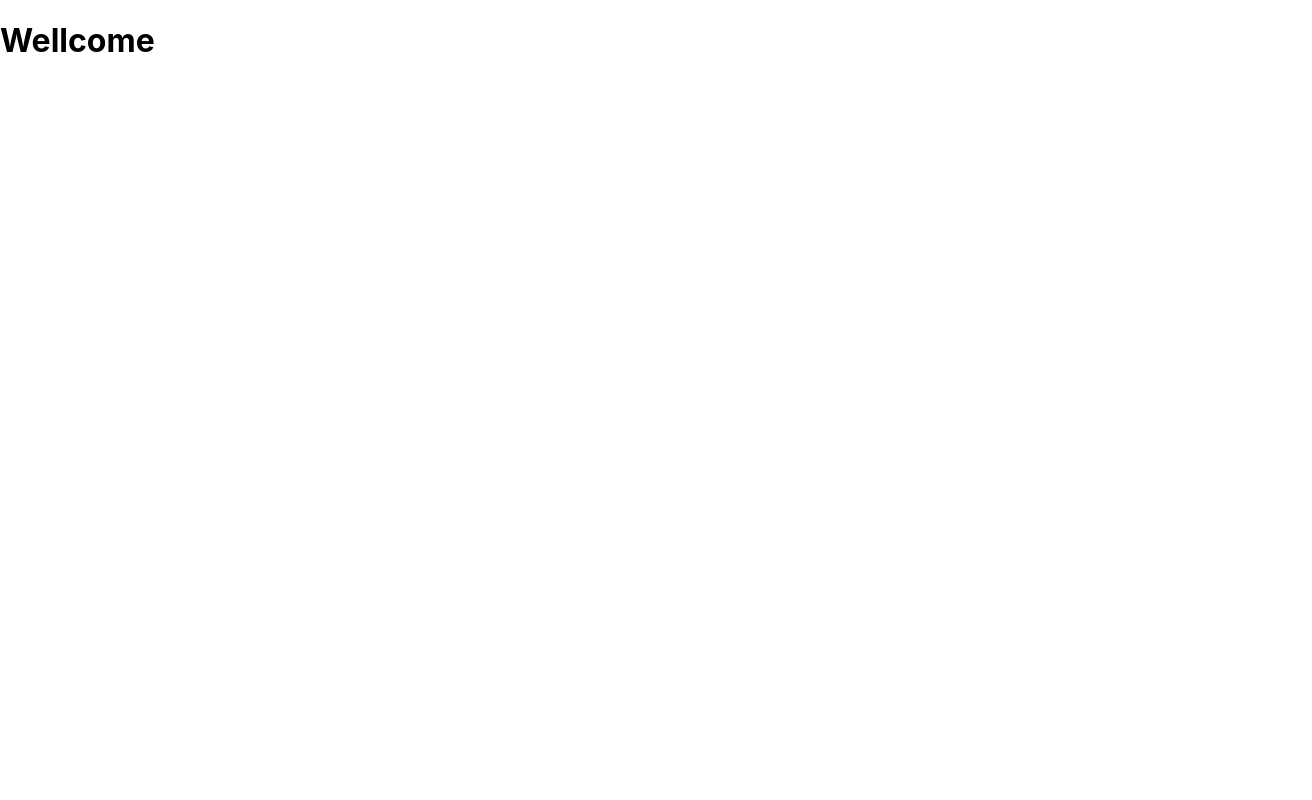
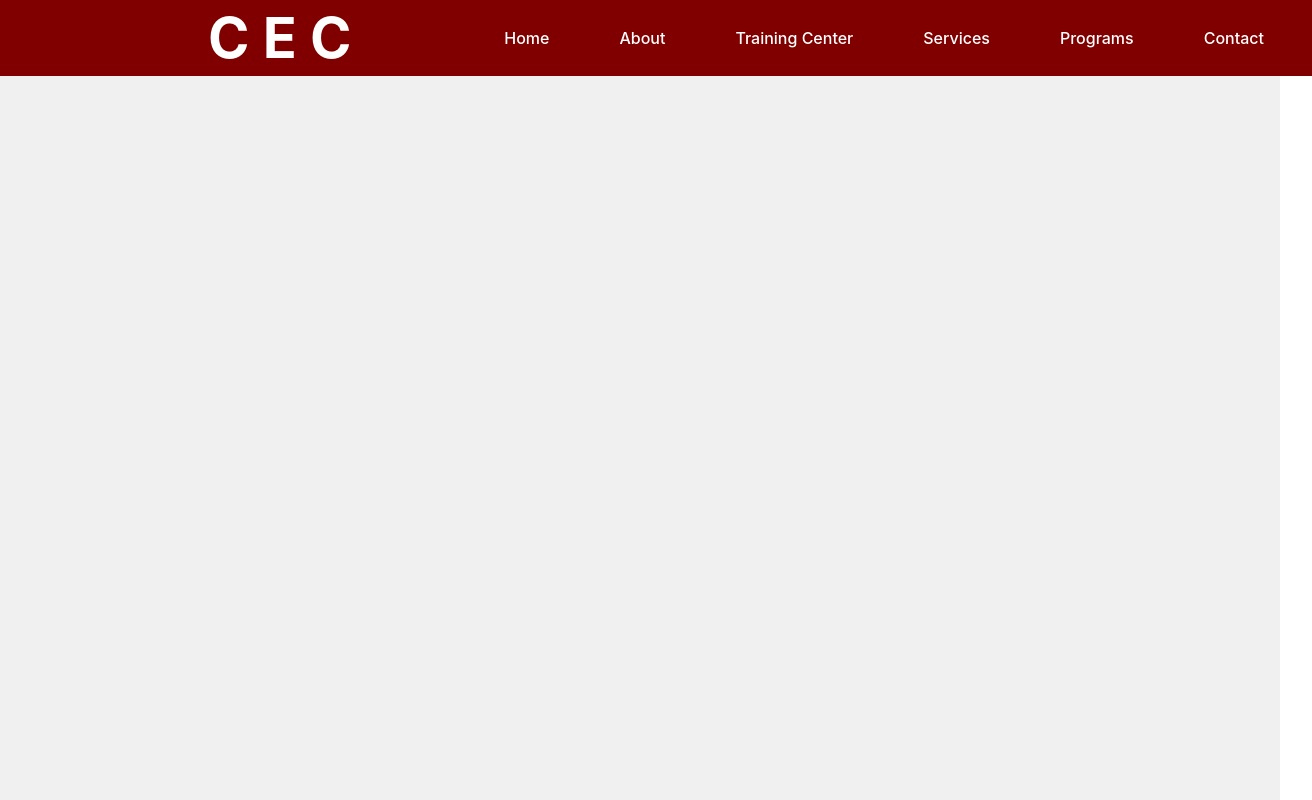
Before and after one commit to pehesara112455/softstack, a React (Create React App) app: page / in a window 1280 px wide. Shown: the whole page, 1312 px wide, since content can reach past the window. Built offline with nearby package versions, Linux system fonts and the light colour scheme.

Commit message:
Navigation bar

```diff
--- a/src/Components/Hompage.js
+++ b/src/Components/Hompage.js
@@ -1,11 +1,15 @@
 
 import React from 'react';
+import '../Styles/homepage.css';
+import Navbar from './Navbar';
+
 
 
 function Hompage(){
     return(<div className="homepge">
         <div className="H-container">
-            <h1>Wellcome</h1>
+
+            <Navbar/>
         </div>
     </div>)
 }
--- /dev/null
+++ b/src/Components/Navbar.js
@@ -0,0 +1,28 @@
+import React, { useState } from 'react';
+
+import '../Styles/Navbar-styles.css';
+
+
+function Navbar(){
+    const [isOpen, setIsOpen] = useState(false);
+    const toggleMenu = () => setIsOpen(!isOpen);
+
+    return (
+    <nav className="navbar">
+      <div className="logo">C E C</div>
+      <div className="hamburger" onClick={toggleMenu}>☰</div>
+      <ul className={`nav-links ${isOpen ? 'open' : ''}`}>
+        <li><a href="#">Home</a></li>
+        <li><a href="#">About</a></li>
+        <li><a href="#">Training Center</a></li>
+        <li><a href="#">Services</a></li>
+        <li><a href="#">Programs</a></li>
+        <li><a href="#">Contact</a></li>
+      </ul>
+    </nav>
+  );
+
+
+
+}
+export default Navbar;
--- /dev/null
+++ b/src/Styles/Navbar-styles.css
@@ -0,0 +1,129 @@
+
+.navbar {
+  display: flex;
+  justify-content: space-between;
+  align-items: center;
+  background-color: maroon;
+  padding: 0 20px;
+  height: 60px;
+  color: white;
+  position: absolute;
+  top: 0px;
+  left: 0px;
+
+
+
+
+
+}
+
+.navbar {
+  width: 95%;
+  padding: 0.5rem 1rem;
+
+}
+
+
+@media (min-width: 768px) {
+  .navbar {
+    max-width: 1600px;
+    margin: 0 auto;
+    padding: 0.5rem 3rem;
+
+  }
+}
+
+.logo {
+  font-size: 1.5rem;
+  font-weight: bold;
+  position: relative;
+  left: 3rem;
+
+}
+
+@media (min-width:768px){
+  .logo{
+  font-size: 3.5rem;
+  font-weight: bold;
+  position: relative;
+  left: 10rem;
+  }
+}
+
+
+
+.hamburger {
+  display: none;
+  font-size: 1.8rem;
+  cursor: pointer;
+  position: relative;
+  right: 20rem;
+  top: -2px;
+}
+
+.nav-links {
+  display: flex;
+  list-style: none;
+  gap: 70px;
+}
+
+.nav-links li:not(:last-child)::after {
+
+  margin-left: 10px;
+  color: white;
+}
+
+.nav-links a {
+  color: white;
+  text-decoration: none;
+  font-weight: 500;
+  position: relative;
+  justify-content: center;
+
+}
+@media(max-width: 768px){
+  .nav-links a {
+    position: absolute;
+    left: 1rem;
+  }
+}
+
+
+@media (min-width: 769px) {
+  .nav-links a:hover {
+    border-bottom: 2px solid white;
+    padding-bottom: 2px;
+  }
+}
+
+
+
+@media (max-width: 768px) {
+  .hamburger {
+    display: block;
+  }
+
+  .nav-links {
+    position: absolute;
+    top: 60px;
+    left: -5px;
+    height: 100vh;
+    background-color: maroon;
+    flex-direction: column;
+    align-items: center;
+    display: none;
+    width: 50%;
+  }
+
+  .nav-links.open {
+    display: flex;
+  }
+
+  .nav-links li {
+    margin: 0px 0%;
+  }
+
+  .nav-links li::after {
+    content: none;
+  }
+}
--- /dev/null
+++ b/src/Styles/homepage.css
@@ -0,0 +1,19 @@
+.homepge{
+    display: flex;
+  justify-content: center;     /* horizontal centering */
+  align-items: center;         /* vertical centering */
+  height: 100vh;               /* full viewport height */
+  width: 100vw;                /* full viewport width */
+  margin: 0;
+  padding: 0;
+  box-sizing: border-box;
+  background-color: #f0f0f0;
+
+}
+.H3-container{
+    display: flex;
+    background-color: rgb(126, 42, 165);
+    position: absolute;
+    width: 50px;
+    height: 50px;
+}
```
